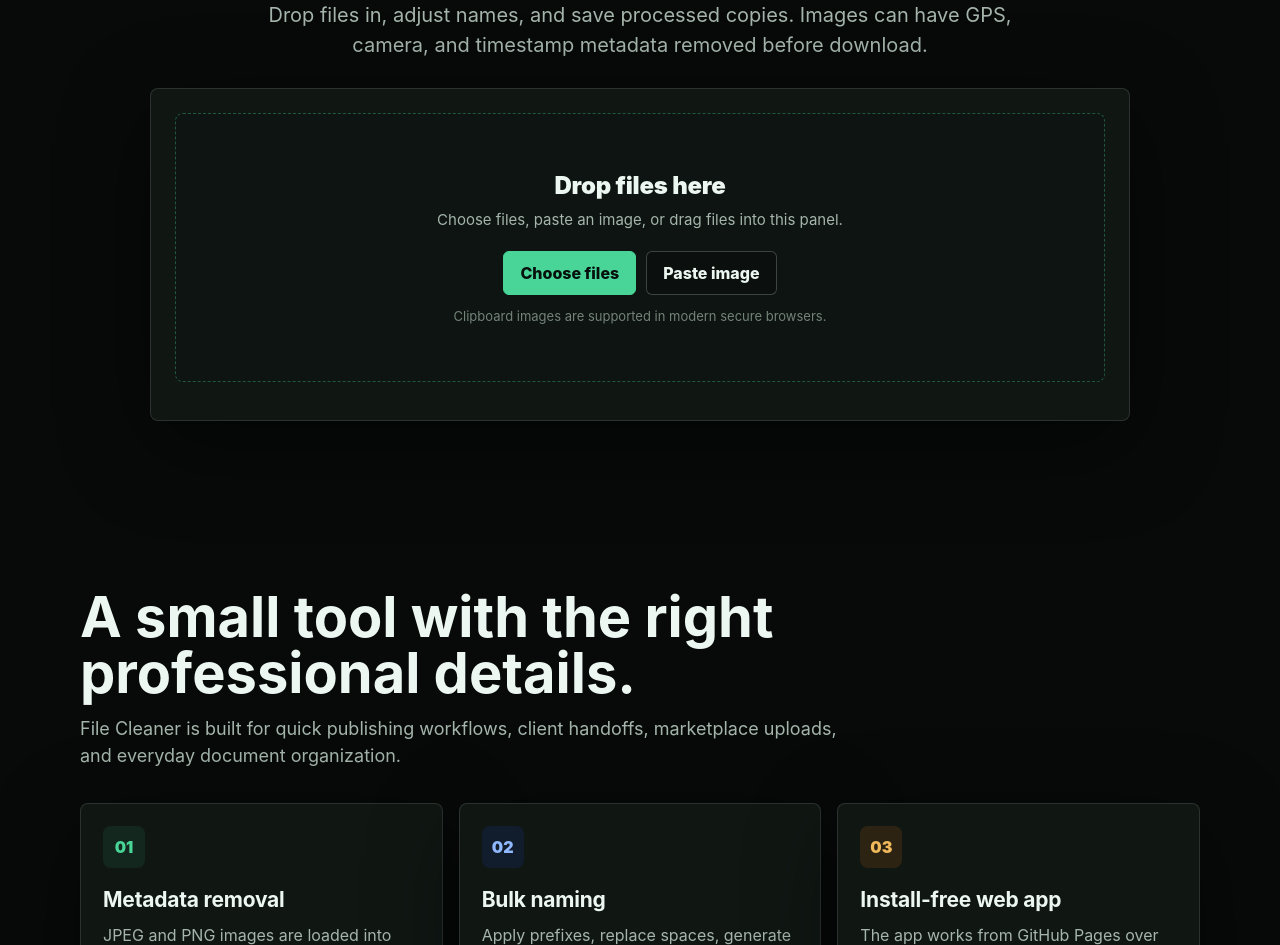
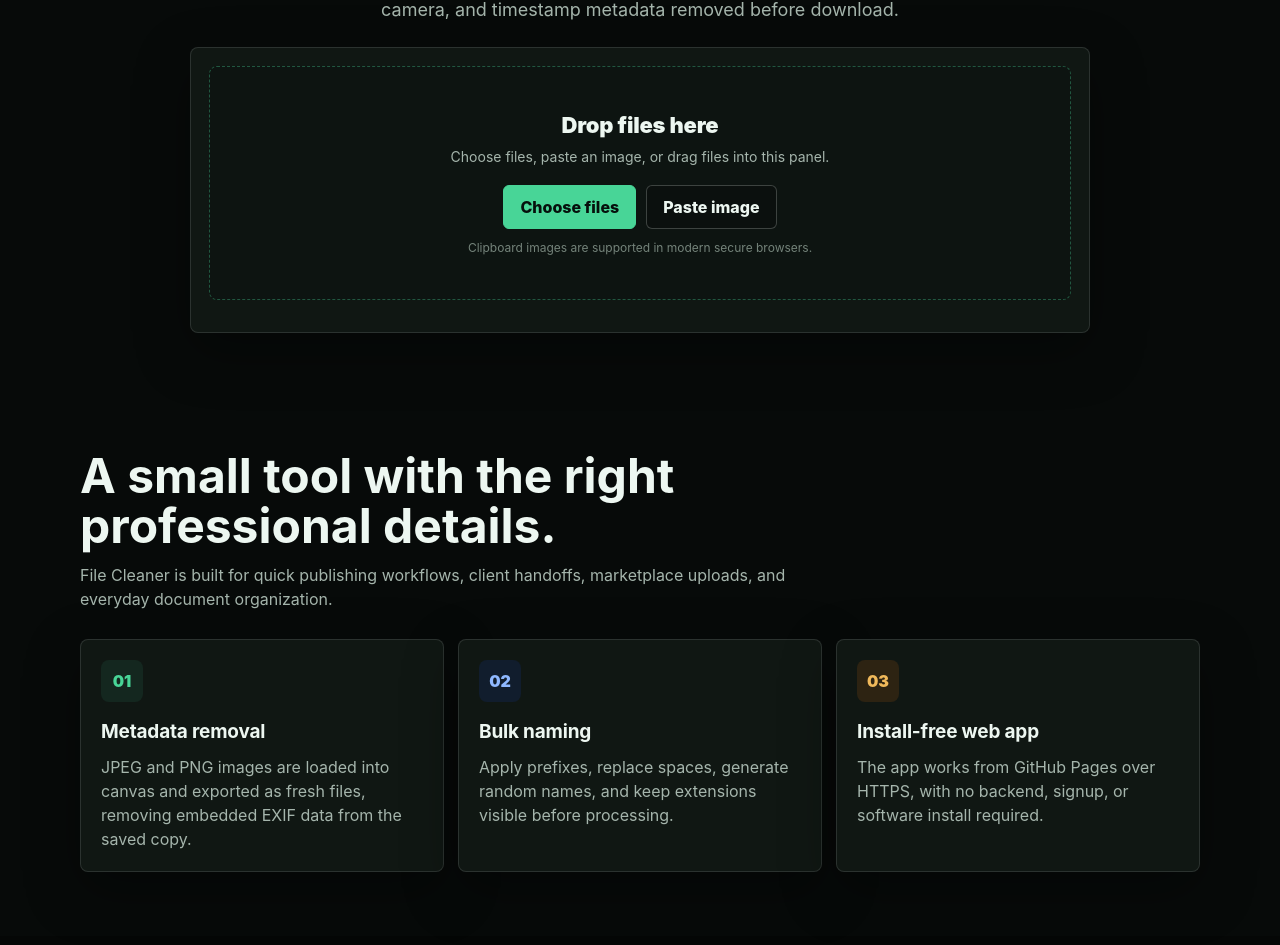
Before and after one commit to kingmed-rgb/filecleaner, a plain HTML site: page index.html in a window 1280 px wide. Shown: the part 259-1204 px from the top of the page. Drawn offline with Linux system fonts and the light colour scheme.

Commit message:
Tighten layout spacing and UI

```diff
--- a/index.html
+++ b/index.html
@@ -59,7 +59,7 @@ img{max-width:100%;display:block}
   --amber:#f0b95b;
   --amber-soft:#2d2312;
   --danger:#ff806f;
-  --shadow:0 24px 90px rgba(0,0,0,.46);
+  --shadow:0 18px 54px rgba(0,0,0,.34);
   --radius:8px;
 }
 .skip-link{position:absolute;left:12px;top:-80px;z-index:100;background:#fff;color:#111;padding:10px 12px;border-radius:6px;border:1px solid #111}
@@ -76,30 +76,30 @@ img{max-width:100%;display:block}
 .nav-links a:hover{opacity:1}
 .nav-cta{background:#fff;color:#12372a;border:1px solid rgba(255,255,255,.52);border-radius:6px;padding:10px 14px;font-weight:800;box-shadow:0 10px 30px rgba(0,0,0,.18)}
 .site-header.is-scrolled .nav-cta{background:#12372a;color:#fff;border-color:#12372a;box-shadow:none}
-.section{padding:84px clamp(18px,4vw,42px)}
+.section{padding:64px clamp(18px,4vw,42px)}
 .section-inner{max-width:1120px;margin:0 auto}
-.section-title{max-width:760px;margin:0 0 34px}
-.section-title h2{font-size:clamp(32px,5vw,56px);line-height:1;letter-spacing:0;margin:0 0 14px}
-.section-title p{font-size:18px;color:var(--muted);margin:0}
-.workspace-band{padding-top:120px}
-.workspace{display:grid;grid-template-columns:1fr;gap:28px;align-items:start;max-width:980px}
-.rail{position:static;border-left:0;padding:0;text-align:center;max-width:920px;margin:0 auto}
-.rail h2{font-size:clamp(34px,5vw,58px);line-height:1.06;margin:0 0 16px;letter-spacing:0;font-weight:900}
-.rail p{color:var(--muted);margin:0 auto;font-size:clamp(16px,2vw,20px);max-width:760px}
-.tool-shell{background:#fbfaf7;border:1px solid var(--line);border-radius:8px;box-shadow:var(--shadow);overflow:hidden;width:100%}
-.app-area{padding:24px}
-#drop-zone{position:relative;border:1.5px dashed #9cb8aa;border-radius:8px;background:#f7fbf8;padding:54px 24px;text-align:center;transition:border-color .15s ease,background .15s ease,transform .15s ease}
+.section-title{max-width:760px;margin:0 0 28px}
+.section-title h2{font-size:clamp(30px,4vw,48px);line-height:1.04;letter-spacing:0;margin:0 0 12px}
+.section-title p{font-size:16px;color:var(--muted);margin:0;max-width:720px}
+.workspace-band{padding-top:104px;padding-bottom:54px}
+.workspace{display:grid;grid-template-columns:1fr;gap:24px;align-items:start;max-width:920px}
+.rail{position:static;border-left:0;padding:0;text-align:center;max-width:840px;margin:0 auto}
+.rail h2{font-size:clamp(32px,4.6vw,52px);line-height:1.06;margin:0 0 14px;letter-spacing:0;font-weight:900}
+.rail p{color:var(--muted);margin:0 auto;font-size:clamp(15px,1.6vw,18px);max-width:720px}
+.tool-shell{background:#fbfaf7;border:1px solid var(--line);border-radius:8px;box-shadow:0 18px 60px rgba(0,0,0,.32);overflow:hidden;width:100%;max-width:900px;margin:0 auto}
+.app-area{padding:18px}
+#drop-zone{position:relative;border:1.5px dashed #9cb8aa;border-radius:8px;background:#f7fbf8;padding:42px 22px;text-align:center;transition:border-color .15s ease,background .15s ease,transform .15s ease}
 #drop-zone.drag-over{border-color:var(--green);background:#edf8f1;transform:translateY(-1px)}
-.dz-title{font-size:24px;font-weight:900;letter-spacing:-.01em}
-.dz-sub{font-size:15px;color:var(--muted);margin-top:5px}
-.btn-row{display:flex;gap:10px;justify-content:center;flex-wrap:wrap;margin-top:20px}
+.dz-title{font-size:22px;font-weight:900;letter-spacing:-.01em}
+.dz-sub{font-size:14px;color:var(--muted);margin-top:4px}
+.btn-row{display:flex;gap:10px;justify-content:center;flex-wrap:wrap;margin-top:18px}
 .pick-btn,.paste-btn,.small-btn,.action-btn{display:inline-flex;align-items:center;justify-content:center;border-radius:6px;border:1px solid transparent;font-weight:850;min-height:44px;padding:0 16px}
 .pick-btn,.action-primary{background:var(--green-dark);color:#fff;border-color:var(--green-dark)}
 .paste-btn,.small-btn,.action-secondary{background:#fff;color:var(--ink);border-color:var(--line-strong)}
 .pick-btn:hover,.action-primary:hover{background:#0b2a1f}
 .paste-btn:hover,.small-btn:hover,.action-secondary:hover{border-color:#9da8a1}
 #file-input{display:none}
-#paste-hint{display:none;margin-top:12px;color:var(--quiet);font-size:13px}
+#paste-hint{display:none;margin-top:10px;color:var(--quiet);font-size:12px}
 .utility-row{display:grid;grid-template-columns:1fr auto;gap:12px;align-items:end;margin-top:14px}
 #bulk-bar{display:none;gap:10px;align-items:end;background:#fff;border:1px solid var(--line);border-radius:8px;padding:14px}
 .field{display:grid;gap:6px;text-align:left}
@@ -133,20 +133,20 @@ img{max-width:100%;display:block}
 .action-btn{min-height:52px;width:100%}
 .action-btn:disabled{opacity:.45;cursor:not-allowed}
 .note{display:none;margin:14px 0 0;color:var(--muted);font-size:13px}
-.feature-grid{display:grid;grid-template-columns:repeat(3,1fr);gap:16px}
-.feature-card{background:#fbfaf7;border:1px solid var(--line);border-radius:8px;padding:22px}
+.feature-grid{display:grid;grid-template-columns:repeat(3,1fr);gap:14px}
+.feature-card{background:#fbfaf7;border:1px solid var(--line);border-radius:8px;padding:20px}
 .feature-token{width:42px;height:42px;border-radius:8px;display:grid;place-items:center;font-weight:950;margin-bottom:16px}
 .token-green{background:var(--green-soft);color:var(--green)}
 .token-blue{background:var(--blue-soft);color:var(--blue)}
 .token-amber{background:var(--amber-soft);color:var(--amber)}
-.feature-card h3{margin:0 0 8px;font-size:21px;letter-spacing:-.01em}
+.feature-card h3{margin:0 0 8px;font-size:19px;letter-spacing:-.01em}
 .feature-card p{margin:0;color:var(--muted)}
 .privacy-band{background:#12372a;color:#fff}
-.privacy-grid{display:grid;grid-template-columns:minmax(0,1.1fr) minmax(280px,.9fr);gap:34px;align-items:start}
+.privacy-grid{display:grid;grid-template-columns:minmax(0,1.1fr) minmax(280px,.9fr);gap:28px;align-items:start}
 .privacy-band .section-title p{color:#d3e8dd}
 .privacy-band .section-title{margin-bottom:0}
-.proof-list{display:grid;gap:12px}
-.proof-item{border:1px solid rgba(255,255,255,.18);background:rgba(255,255,255,.06);border-radius:8px;padding:16px}
+.proof-list{display:grid;gap:10px}
+.proof-item{border:1px solid rgba(255,255,255,.18);background:rgba(255,255,255,.06);border-radius:8px;padding:14px}
 .proof-item strong{display:block;margin-bottom:4px}
 .proof-item span{color:#d3e8dd}
 .format-table{background:#fbfaf7;border:1px solid var(--line);border-radius:8px;overflow:hidden}
@@ -194,7 +194,7 @@ img{max-width:100%;display:block}
 @media (max-width:900px){
   .nav-links a:not(.nav-cta){display:none}
   .feature-grid,.privacy-grid,.workspace,.faq{grid-template-columns:1fr}
-  .workspace-band{padding-top:92px}
+  .workspace-band{padding-top:88px;padding-bottom:44px}
 }
 @media (max-width:640px){
   .site-header{padding:12px 14px}
@@ -204,9 +204,9 @@ img{max-width:100%;display:block}
   .nav{gap:10px}
   .nav-links{gap:0}
   .nav-cta{display:none}
-  .section{padding:62px 18px}
-  .app-area{padding:14px}
-  #drop-zone{padding:34px 14px}
+  .section{padding:48px 18px}
+  .app-area{padding:12px}
+  #drop-zone{padding:30px 14px}
   #bulk-bar .bulk-fields,.utility-row,.format-row{grid-template-columns:1fr}
   .format-row.head{display:none}
   .format-row div{padding:11px 14px}
```
